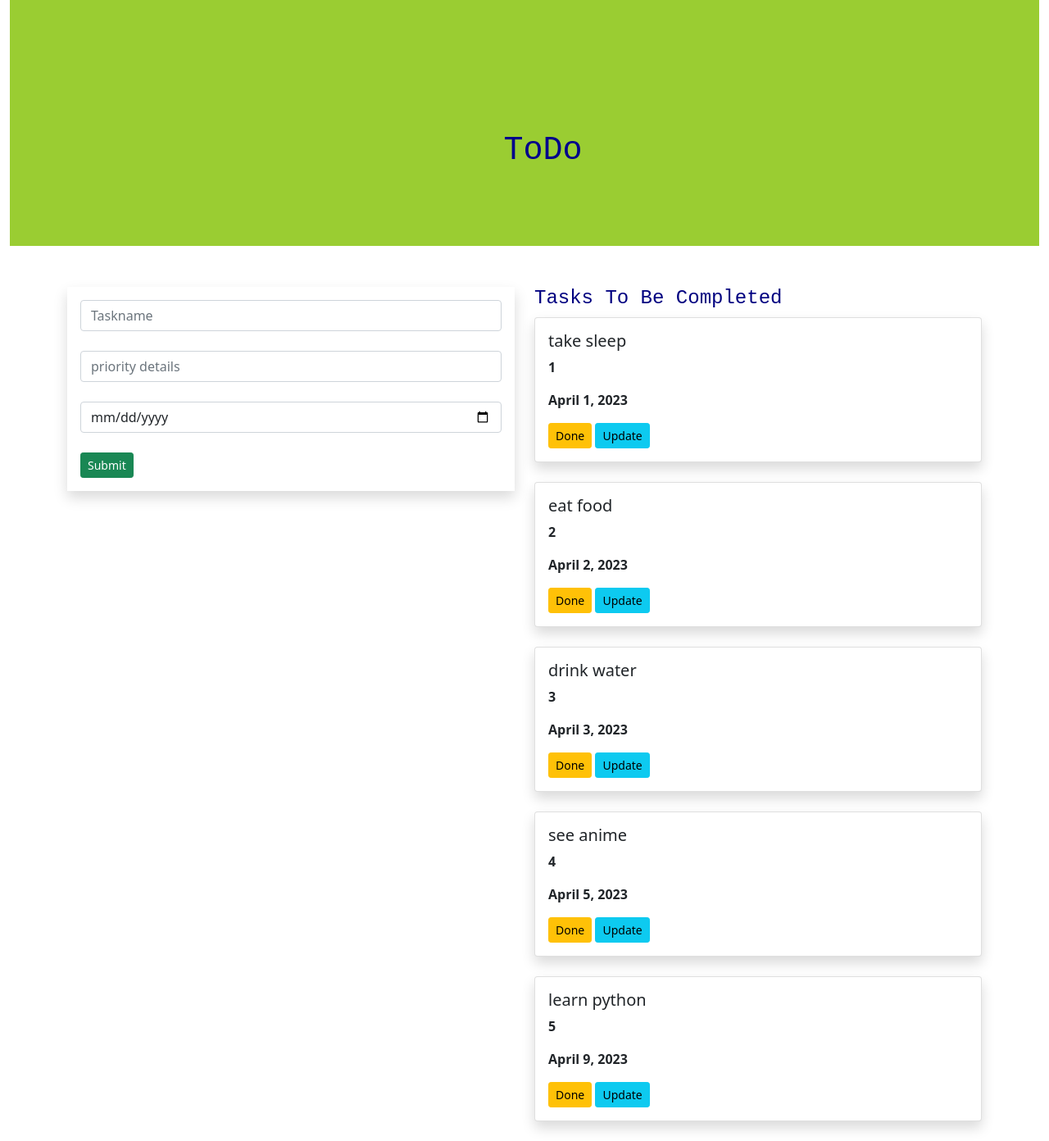
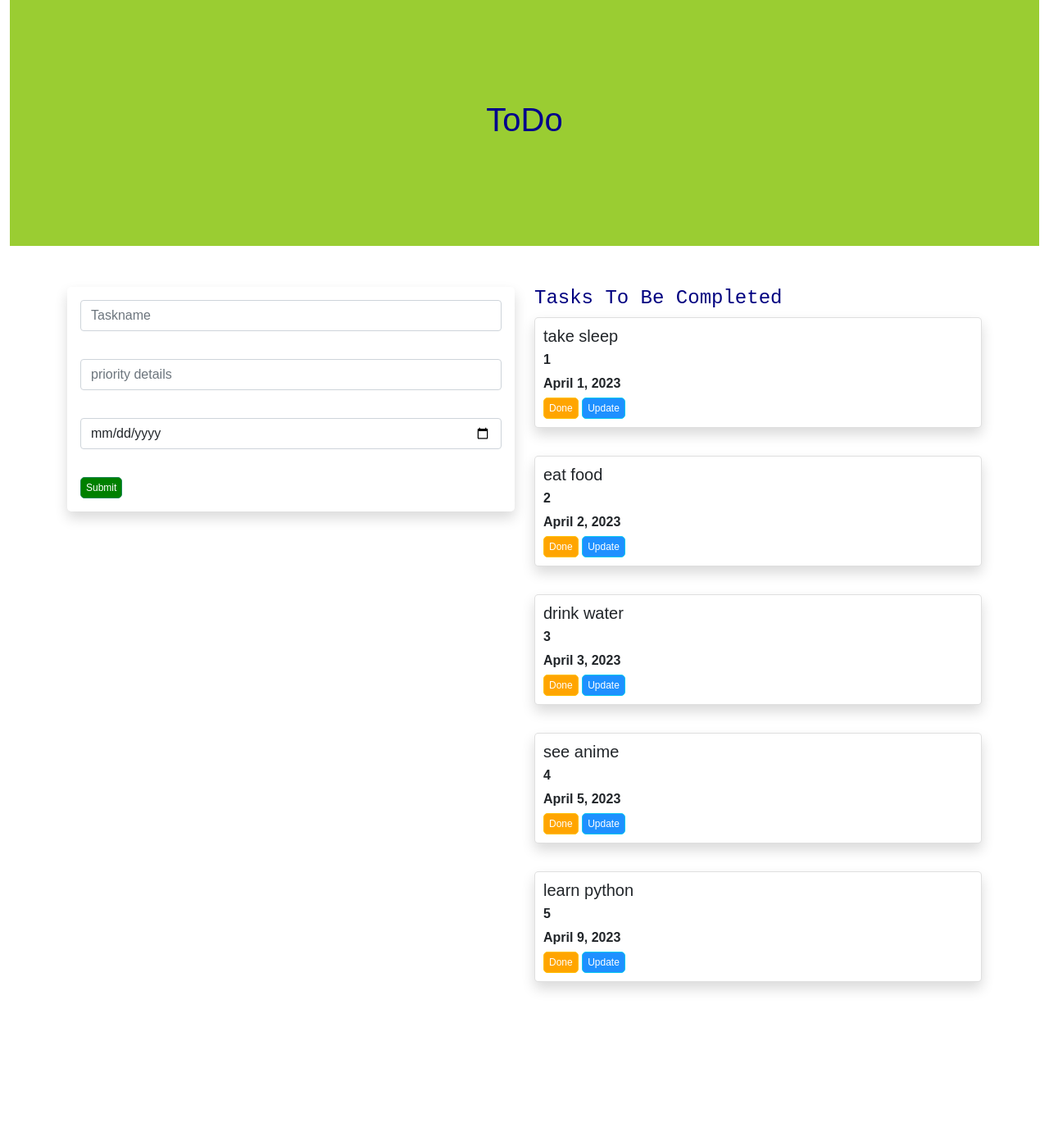
Before and after one commit to aby-359/Pythonprojects, a Django app: page / in a window 1280 px wide. Shown: the whole page at 82% size. After the commit the page ends 1209 px from the top, so only its background shows below. Run offline with Django 4.2, Linux system fonts and the light colour scheme; data comes from the database, SQL or seed files in the repository.

Commit message:
Update style.css

```diff
--- a/todoproject/static/style.css
+++ b/todoproject/static/style.css
@@ -1,15 +1,83 @@
-.banner{
-       background-color: YellowGreen;
-       width:100%;
-       height:300px;
-       margin-bottom:50px;
+/* Set global font family */
+body {
+  font-family: Arial, sans-serif;
 }
-.banner-text{
-            color:DarkBlue;
-            font-family:Courier New;
-            top:20%;
-            left:48%;
-            position:absolute;
-            transform:transform;
 
+/* Style the banner */
+.banner {
+  background-color: YellowGreen;
+  height: 300px;
+  display: flex;
+  justify-content: center;
+  align-items: center;
+  margin-bottom: 50px;
 }
+
+.banner-text {
+  color: DarkBlue;
+  font-size: 40px;
+  text-align: center;
+}
+
+/* Style the form */
+form {
+  padding: 20px;
+  background-color: white;
+  box-shadow: 0 2px 4px rgba(0, 0, 0, 0.2);
+  border-radius: 5px;
+}
+
+.form-group {
+  margin-bottom: 10px;
+}
+
+/* Style the task cards */
+.card {
+  background-color: white;
+  box-shadow: 0 2px 4px rgba(0, 0, 0, 0.2);
+  border-radius: 5px;
+  margin-bottom: 10px;
+}
+
+.card-body {
+  padding: 10px;
+}
+
+.card-title {
+  font-size: 20px;
+  margin-bottom: 5px;
+}
+
+.card-body p {
+  margin-bottom: 5px;
+}
+
+/* Style the buttons */
+.btn {
+  padding: 5px 10px;
+  border-radius: 5px;
+  color: white;
+  font-size: 14px;
+  cursor: pointer;
+}
+
+.btn-success {
+  background-color: Green;
+}
+
+.btn-warning {
+  background-color: Orange;
+}
+
+.btn-info {
+  background-color: DodgerBlue;
+}
+
+.btn-danger {
+  background-color: Red;
+}
+
+.btn-sm {
+  font-size: 12px;
+  padding: 3px 6px;
+}
```
